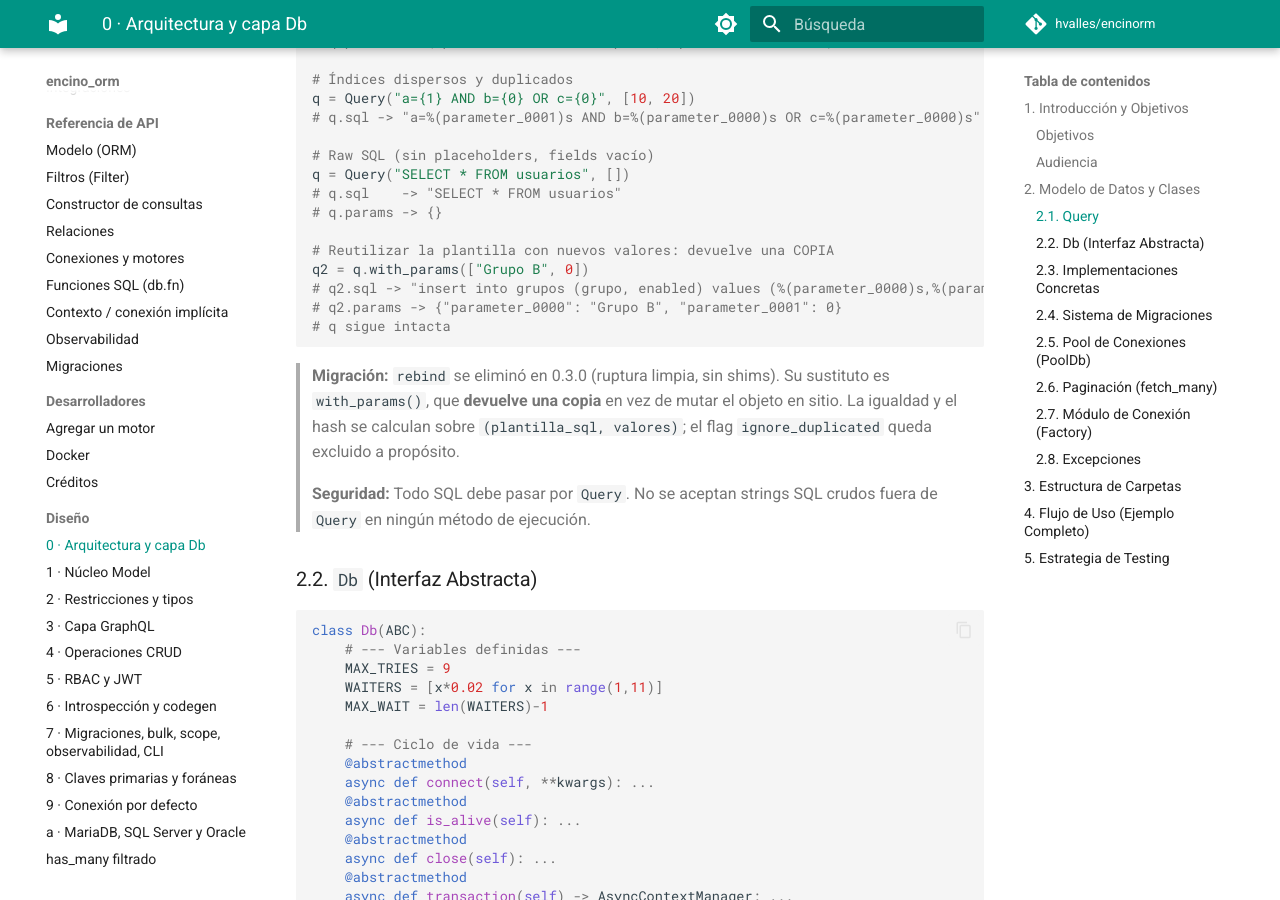
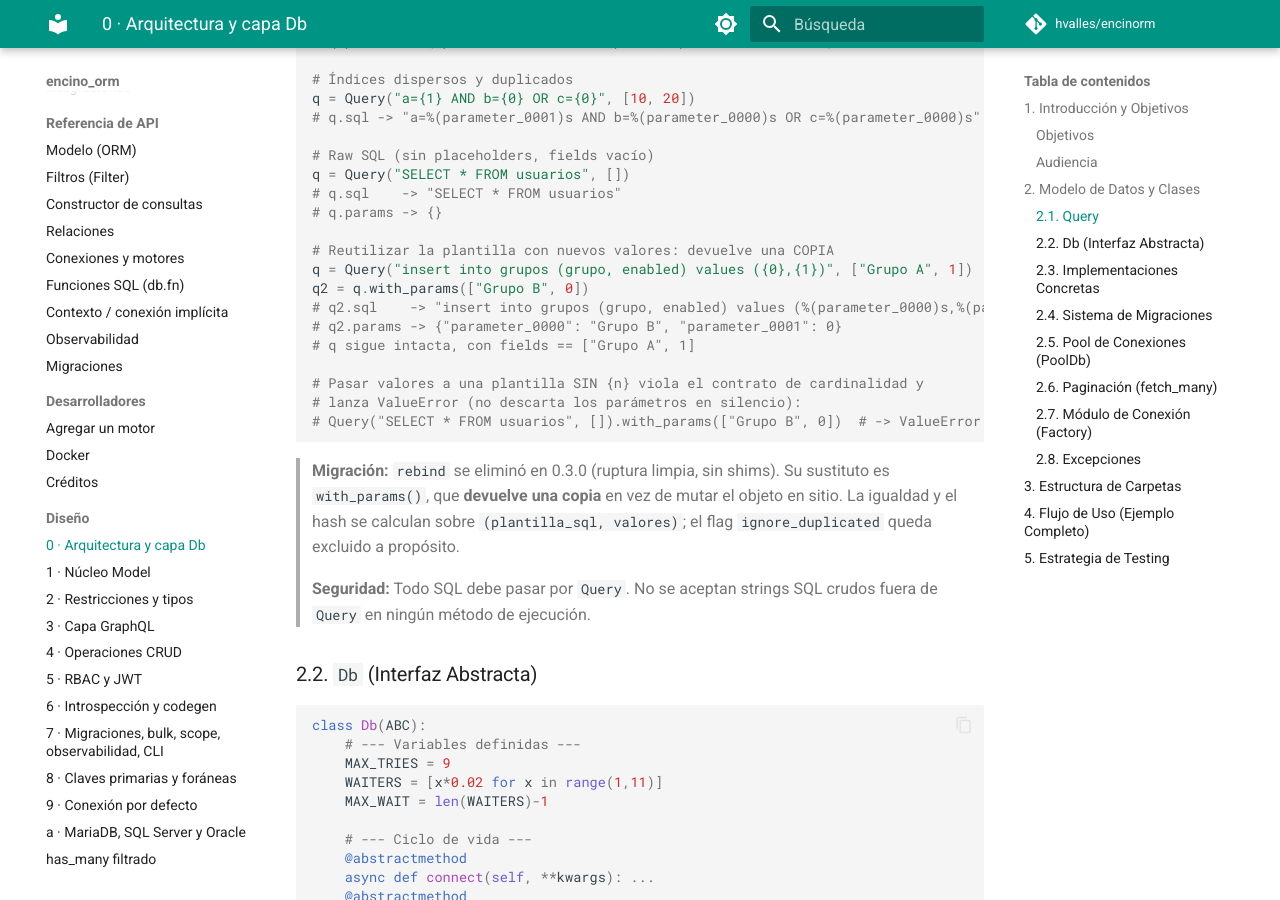
Before and after one commit to hvalles/encinorm, an MkDocs documentation site: the page built from docs/design/0-design.md, in a window 1280 px wide and 900 px high, scrolled down 2581 px. Built offline with MkDocs 1.6.1 and Material for MkDocs 9.7.7, drawn with Linux system fonts in a browser that asks for light colours; comment, search, counter and statistics services are not loaded; some of the changed text lies outside the part shown.

Commit message:
docs(02-07): sync design doc §2.1 with real Query and lock it with a source guard
- Sketch now shows the enforced cardinality check (no 'indices and') and
  int(m.group(1)) compilation, matching encino_orm/query.py
- with_params() example uses a template that actually has placeholders and
  states the true output; explains that passing values to a placeholder-free
  template raises ValueError
- TestDesignDocSync reads the published doc and fails if it drifts from code

````diff
--- a/docs/design/0-design.md
+++ b/docs/design/0-design.md
@@ -98,10 +98,15 @@ q = Query("SELECT * FROM usuarios", [])
 # q.params -> {}
 
 # Reutilizar la plantilla con nuevos valores: devuelve una COPIA
+q = Query("insert into grupos (grupo, enabled) values ({0},{1})", ["Grupo A", 1])
 q2 = q.with_params(["Grupo B", 0])
-# q2.sql -> "insert into grupos (grupo, enabled) values (%(parameter_0000)s,%(parameter_0001)s)"
+# q2.sql    -> "insert into grupos (grupo, enabled) values (%(parameter_0000)s,%(parameter_0001)s)"
 # q2.params -> {"parameter_0000": "Grupo B", "parameter_0001": 0}
-# q sigue intacta
+# q sigue intacta, con fields == ["Grupo A", 1]
+
+# Pasar valores a una plantilla SIN {n} viola el contrato de cardinalidad y
+# lanza ValueError (no descarta los parámetros en silencio):
+# Query("SELECT * FROM usuarios", []).with_params(["Grupo B", 0])  # -> ValueError
 ```
 
 > **Migración:** `rebind` se eliminó en 0.3.0 (ruptura limpia, sin shims). Su sustituto es `with_params()`, que **devuelve una copia** en vez de mutar el objeto en sitio. La igualdad y el hash se calculan sobre `(plantilla_sql, valores)`; el flag `ignore_duplicated` queda excluido a propósito.
````
Also changed, not shown: other parts of docs/design/0-design.md (+2 -2 lines), 1 other file.
